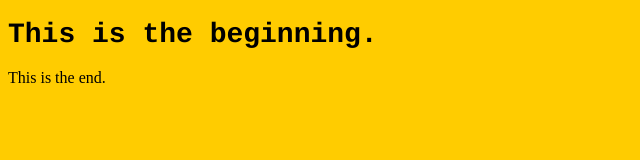
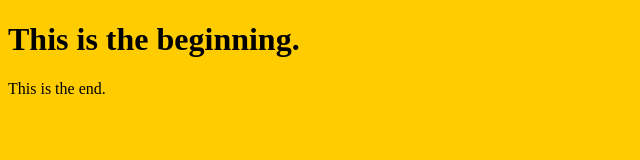
Before and after one commit to misterlengel/misterlengel.github.io, a plain HTML site: page index.html in a window 1280 px wide. Shown: the whole page, without its empty margins (0-640 px from the left). Drawn offline with Linux system fonts and the light colour scheme.

Commit message:
adding css

```diff
--- a/mystyle.css
+++ b/mystyle.css
@@ -1,2 +1 @@
 body {background-color: #ffcc00;}
-h1 {font-family: courier; font-size: 28px;}
```
